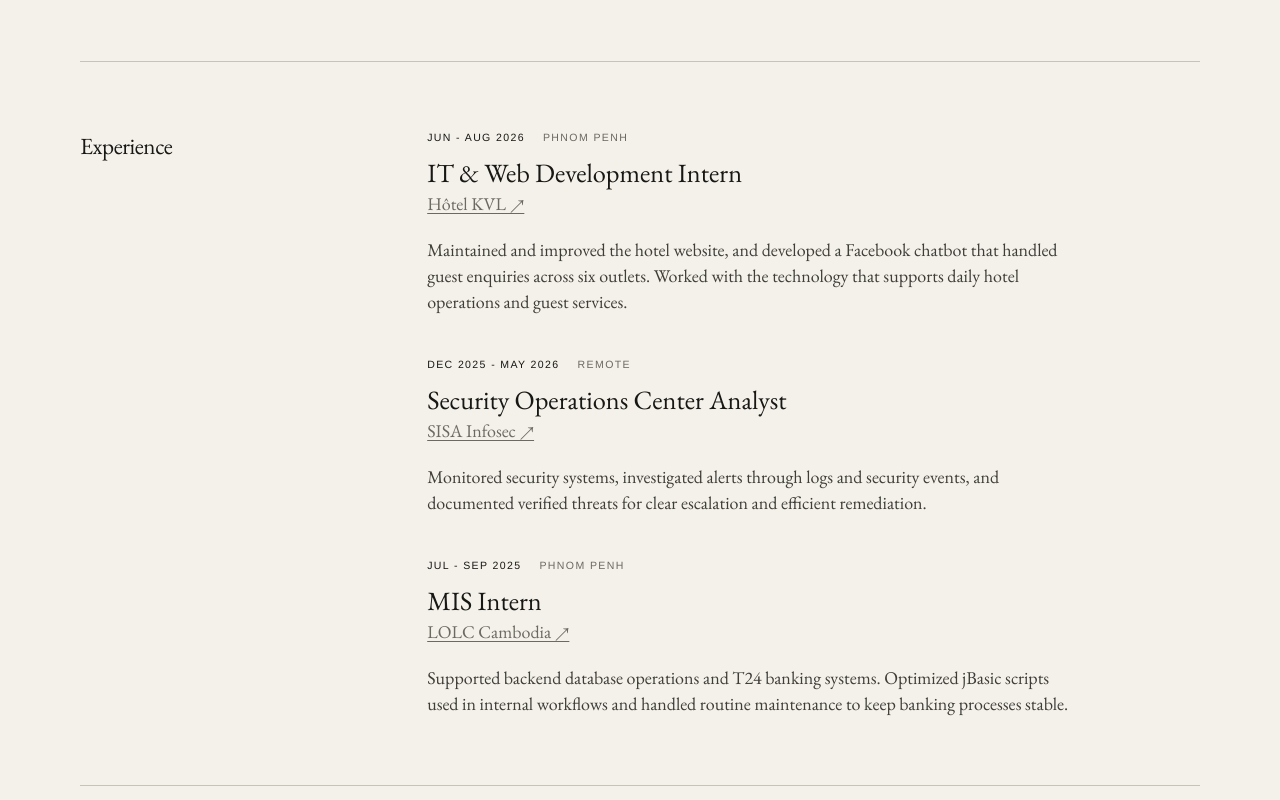
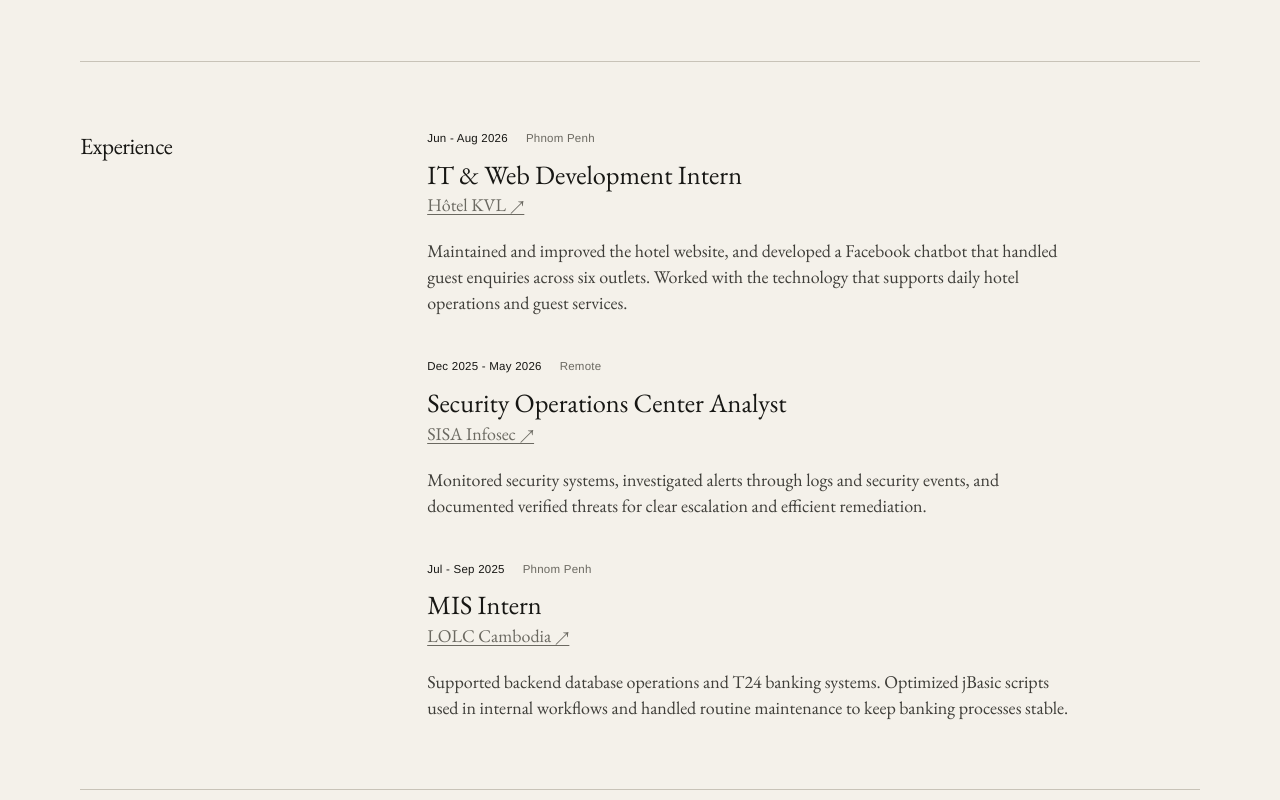
Before and after one commit to qwlp/portfolio, a plain HTML site: page index.html in a window 1280 px wide. Shown: the part 820-1620 px from the top of the page. Drawn offline with Linux system fonts and the light colour scheme.

Commit message:
Use natural metadata capitalization

```diff
--- a/styles.css
+++ b/styles.css
@@ -69,9 +69,8 @@ a { color: inherit; }
 .stack,
 .education-entry span {
   font-family: "Helvetica Neue", Helvetica, Arial, sans-serif;
-  font-size: 0.66rem;
-  letter-spacing: 0.13em;
-  text-transform: uppercase;
+  font-size: 0.72rem;
+  letter-spacing: 0.02em;
 }
 
 .eyebrow { margin: 0 0 22px; color: var(--muted); }
```
